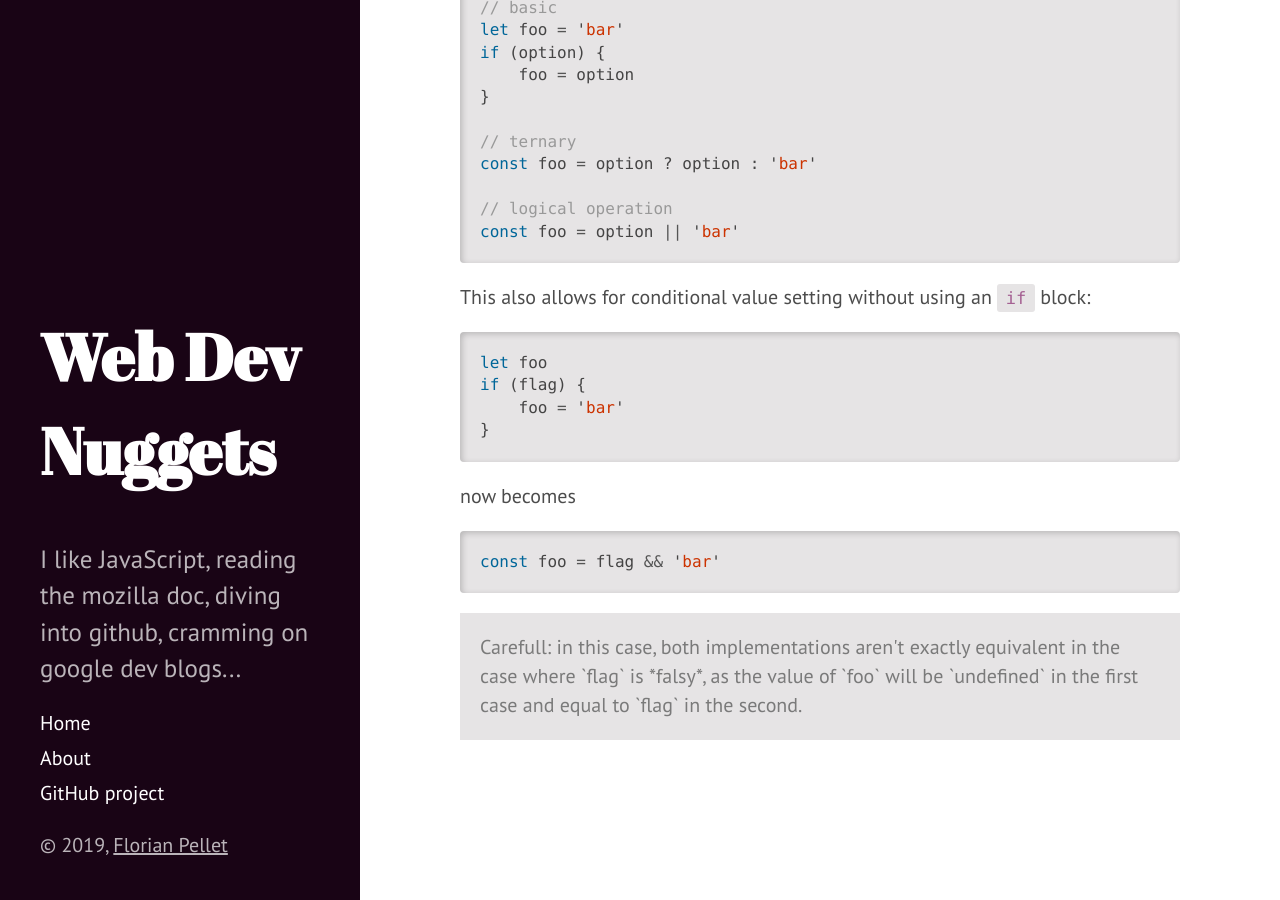
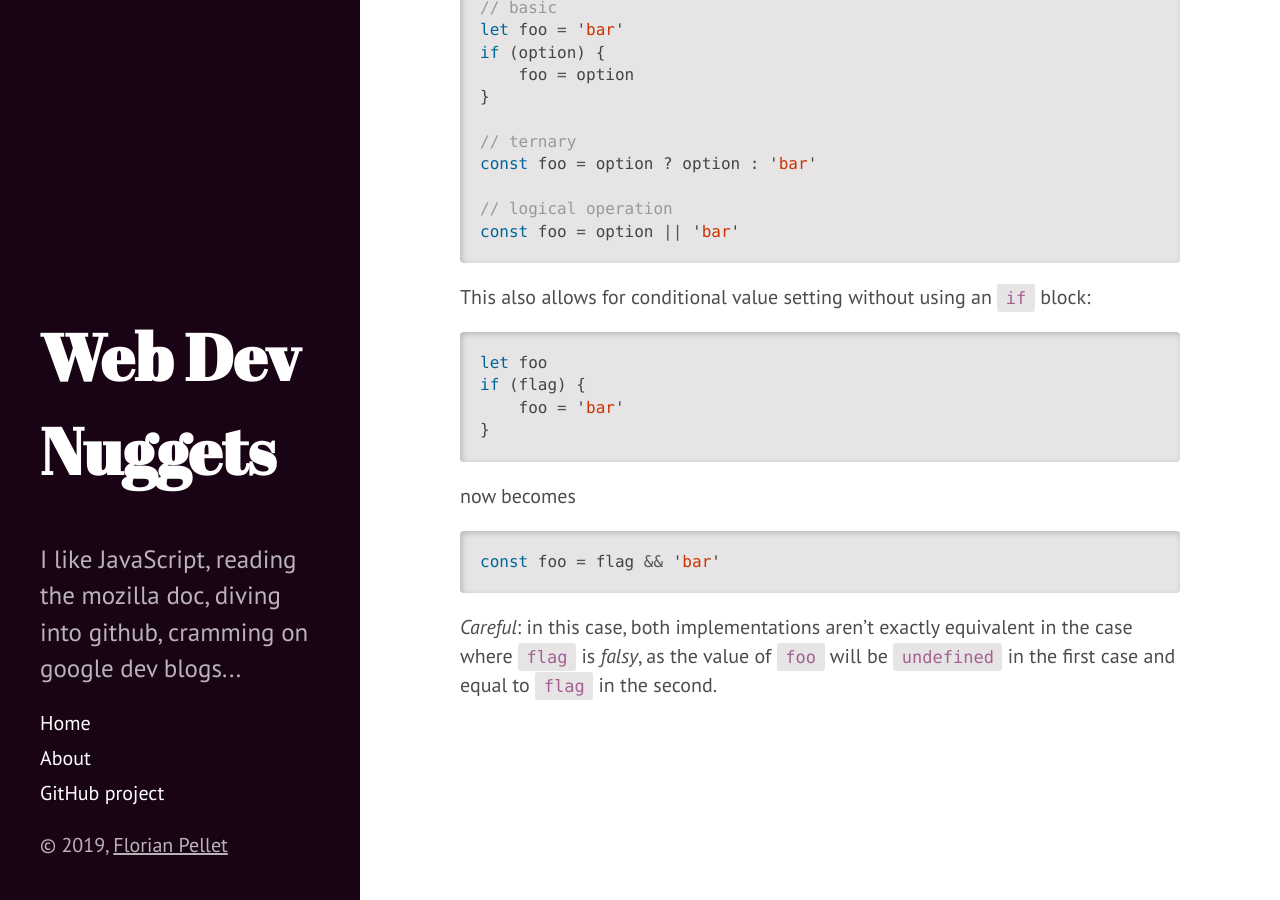
Before and after one commit to Sheraff/TIL, a Jekyll site: the page built from _posts/2019-07-30-OR-and-AND-internal-coercion.md, in a window 1280 px wide and 900 px high, scrolled down 1388 px. Built offline with Jekyll 4.4.1, drawn with Linux system fonts in a browser that asks for light colours.

Commit message:
Update 2019-07-30-OR-and-AND-internal-coercion.md

````diff
--- a/_posts/2019-07-30-OR-and-AND-internal-coercion.md
+++ b/_posts/2019-07-30-OR-and-AND-internal-coercion.md
@@ -57,4 +57,5 @@ now becomes
 ```javascript
 const foo = flag && 'bar'
 ```
-<p class="message">Carefull: in this case, both implementations aren't exactly equivalent in the case where `flag` is *falsy*, as the value of `foo` will be `undefined` in the first case and equal to `flag` in the second.</p>
+
+*Careful*: in this case, both implementations aren't exactly equivalent in the case where `flag` is *falsy*, as the value of `foo` will be `undefined` in the first case and equal to `flag` in the second.
````
